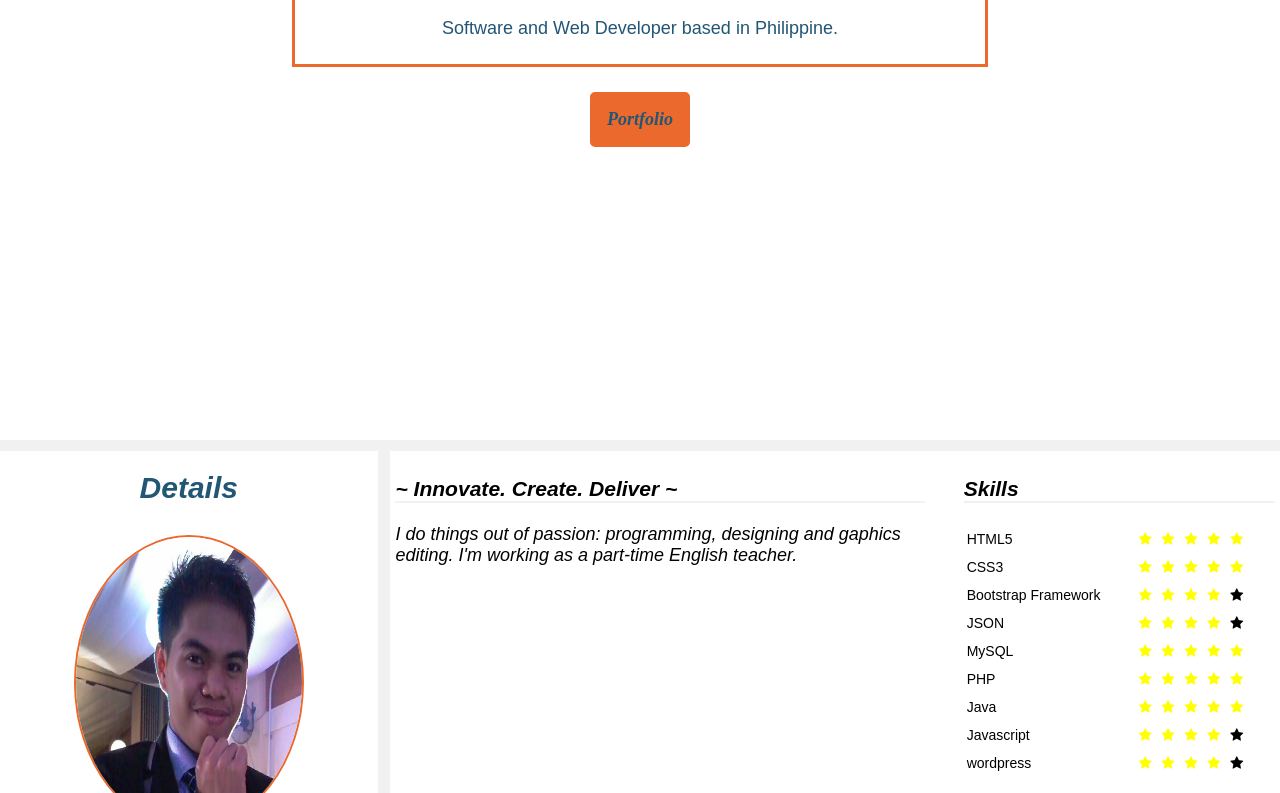
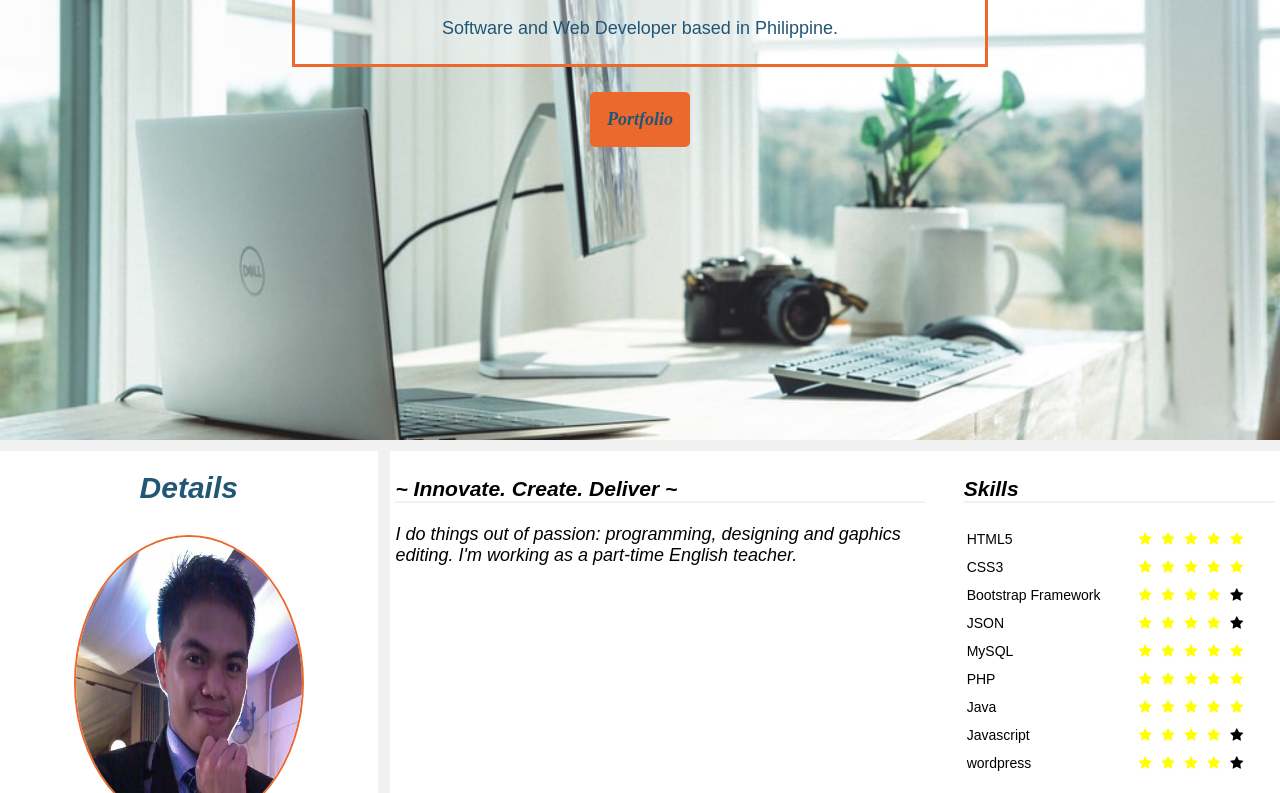
Before and after one commit to iCodeiDevelop/iCodeiDevelop.github.io, a plain HTML site: page index.html in a window 1280 px wide. Shown: the part 298-1091 px from the top of the page. Drawn offline with Linux system fonts and the light colour scheme.

Commit message:
Update style.css

```diff
--- a/style.css
+++ b/style.css
@@ -79,7 +79,7 @@ body {
 /*content-top*/
 
 #main-content-top{
-	background:linear-gradient(0deg, rgba(255, 255, 255, 0.1), rgba(255, 255, 255, 0.1));
+	background:linear-gradient(0deg, rgba(255, 255, 255, 0.1), rgba(255, 255, 255, 0.1)), url("background.jpg");
 	background-position: center;
 	background-repeat: no-repeat;
 	background-size: cover;
```
